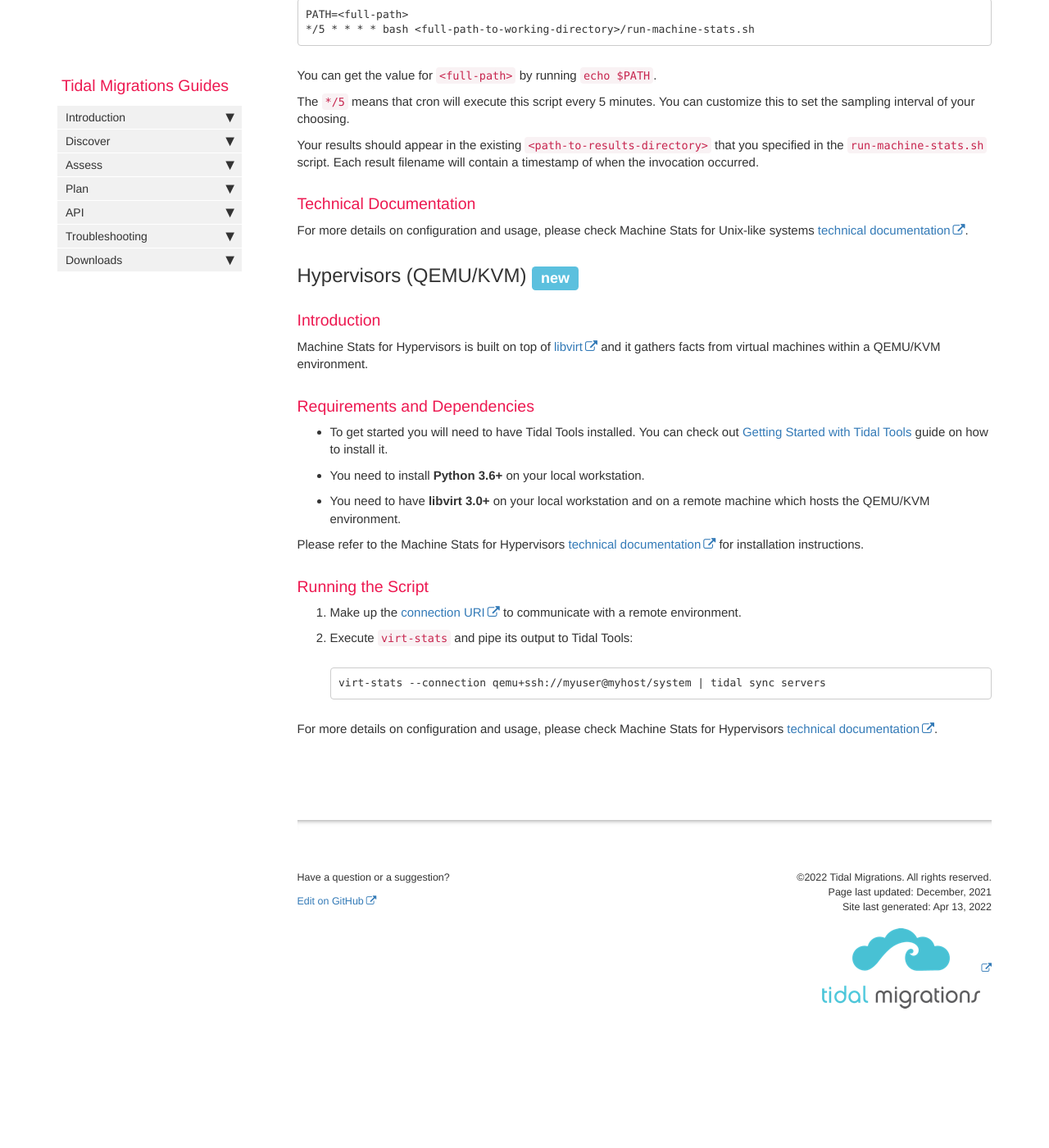
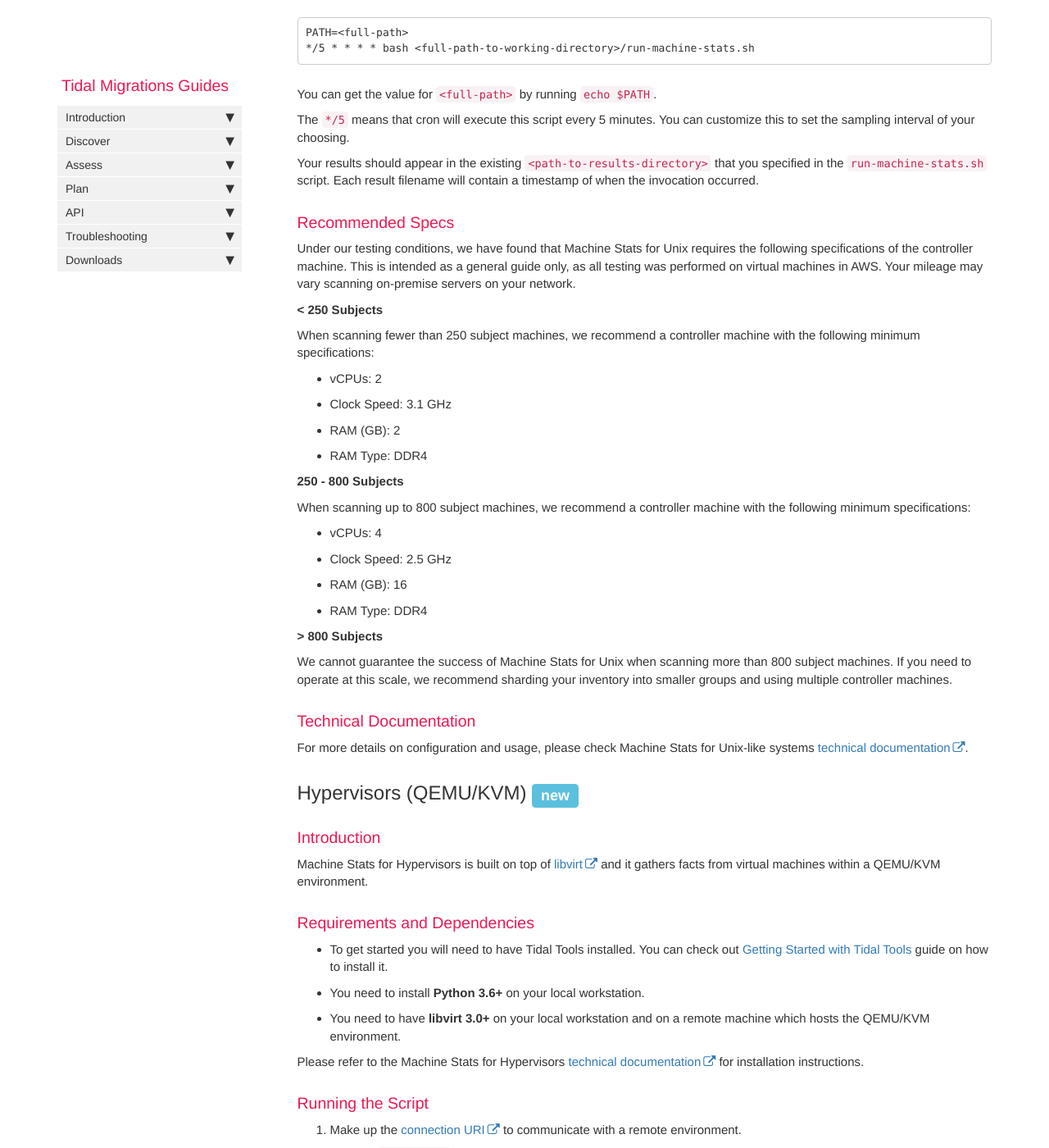
Before and after one commit to tidalmigrations/tidalmigrations.github.io, a Jekyll site: the page built from pages/tidal tools/machine_stats.md, in a window 1280 px wide and 1400 px high, scrolled down 3813 px. Shown: the whole window at 82% size. Built offline with Jekyll 4.4.1, drawn with Linux system fonts in a browser that asks for light colours; nearby versions of some CDN libraries; comment, search, counter and statistics services are not loaded; before the commit the page ends 5120 px from its top, so only the background shows below that.

Commit message:
Added MS4U limitations (#195)
* Added recommended specs section

* Added link to MS4U recommended specs from preconfigured VM page

* Changed wording slightly

* Added extra details to VMs

```diff
--- a/pages/tidal tools/machine_stats.md
+++ b/pages/tidal tools/machine_stats.md
@@ -175,6 +175,30 @@ The `*/5` means that cron will execute this script every 5 minutes. You can cust
 
 Your results should appear in the existing `<path-to-results-directory>` that you specified in the `run-machine-stats.sh` script. Each result filename will contain a timestamp of when the invocation occurred.
 
+### Recommended Specs
+
+Under our testing conditions, we have found that Machine Stats for Unix requires the following specifications of the controller machine. This is intended as a general guide only, as all testing was performed on virtual machines in AWS. Your mileage may vary scanning on-premise servers on your network.
+
+__< 250 Subjects__
+
+When scanning fewer than 250 subject machines, we recommend a controller machine with the following minimum specifications:
+- vCPUs: 2
+- Clock Speed: 3.1 GHz
+- RAM (GB): 2
+- RAM Type: DDR4
+
+__250 - 800 Subjects__
+
+When scanning up to 800 subject machines, we recommend a controller machine with the following minimum specifications:
+- vCPUs: 4
+- Clock Speed: 2.5 GHz
+- RAM (GB): 16
+- RAM Type: DDR4
+
+__> 800 Subjects__
+
+We cannot guarantee the success of Machine Stats for Unix when scanning more than 800 subject machines. If you need to operate at this scale, we recommend sharding your inventory into smaller groups and using multiple controller machines.
+
 ### Technical Documentation
 
 For more details on configuration and usage, please check Machine Stats for
```
Also changed, not shown: pages/user guides/tidal-vms.md (+3 -0 lines).
